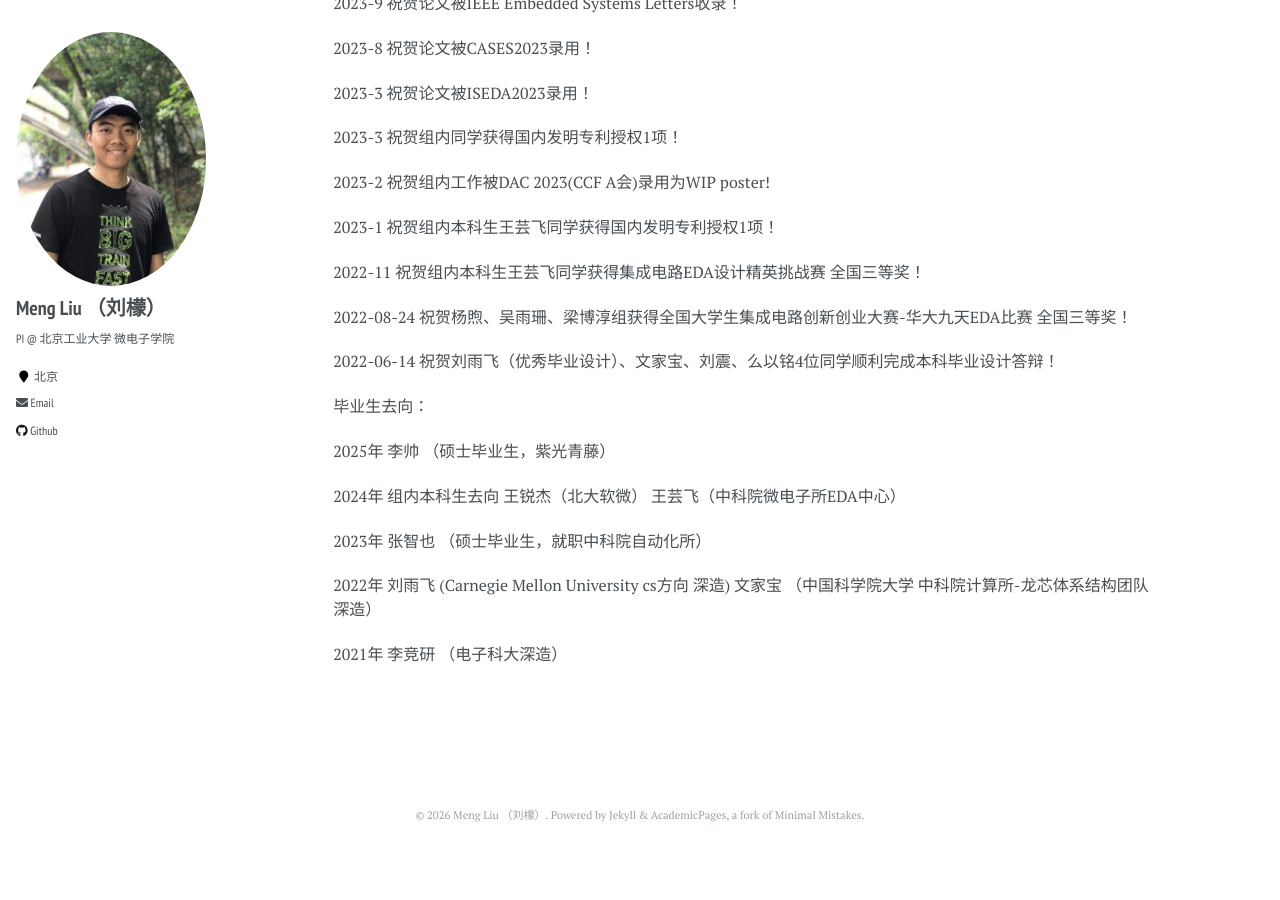
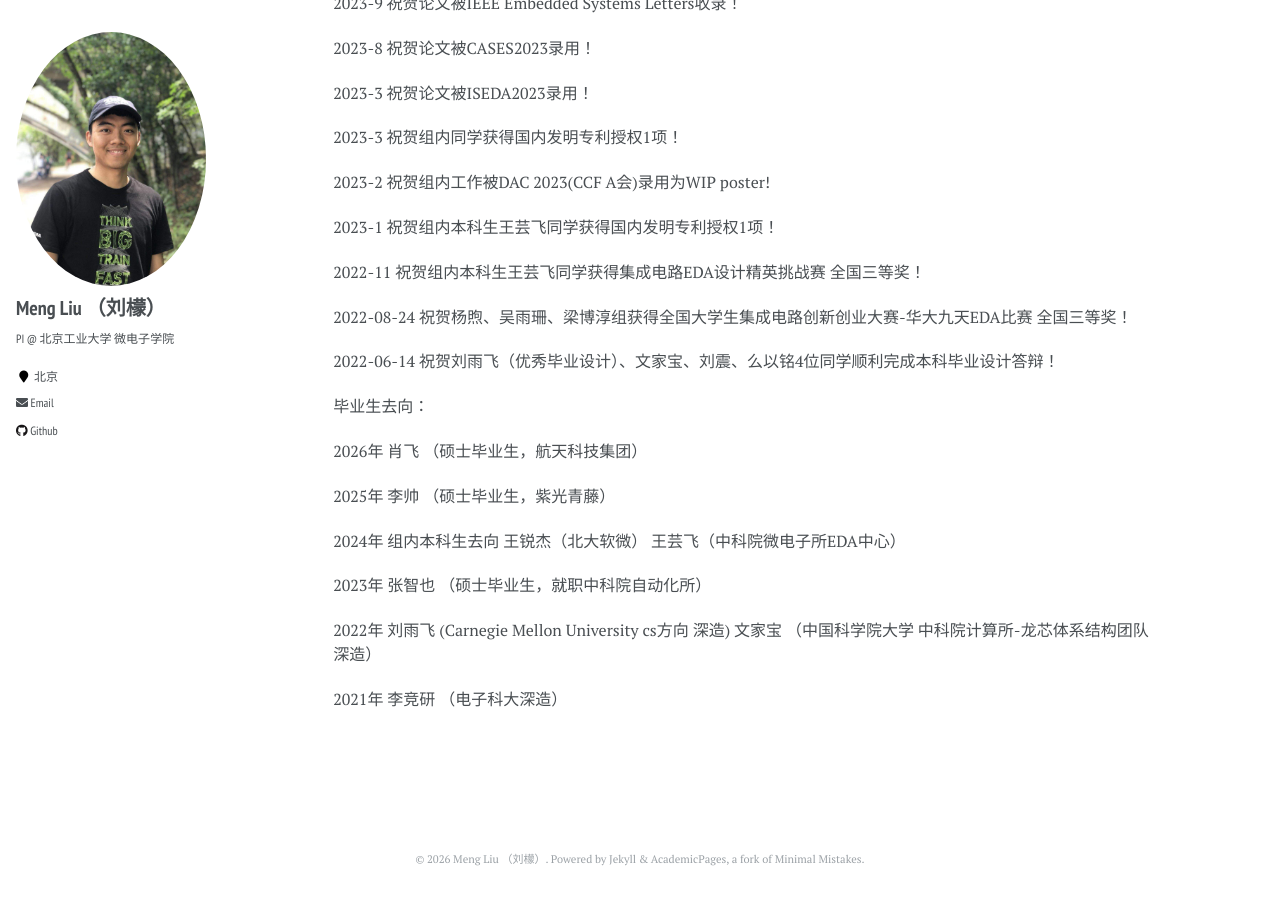
Before and after one commit to liumengbjut/liumengbjut.github.io, a Jekyll site: the page built from _pages/about.md, in a window 1280 px wide and 900 px high, scrolled down 833 px. Built offline with Jekyll 4.4.1, drawn with Linux system fonts in a browser that asks for light colours; before the commit the page ends 1688 px from its top, so only the background shows below that.

Commit message:
Update about.md

```diff
--- a/_pages/about.md
+++ b/_pages/about.md
@@ -56,6 +56,8 @@ News Update:
 
 毕业生去向：
 
+2026年  肖飞     （硕士毕业生，航天科技集团）
+
 2025年  李帅     （硕士毕业生，紫光青藤）
 
 2024年  组内本科生去向 王锐杰（北大软微） 王芸飞（中科院微电子所EDA中心）
```
